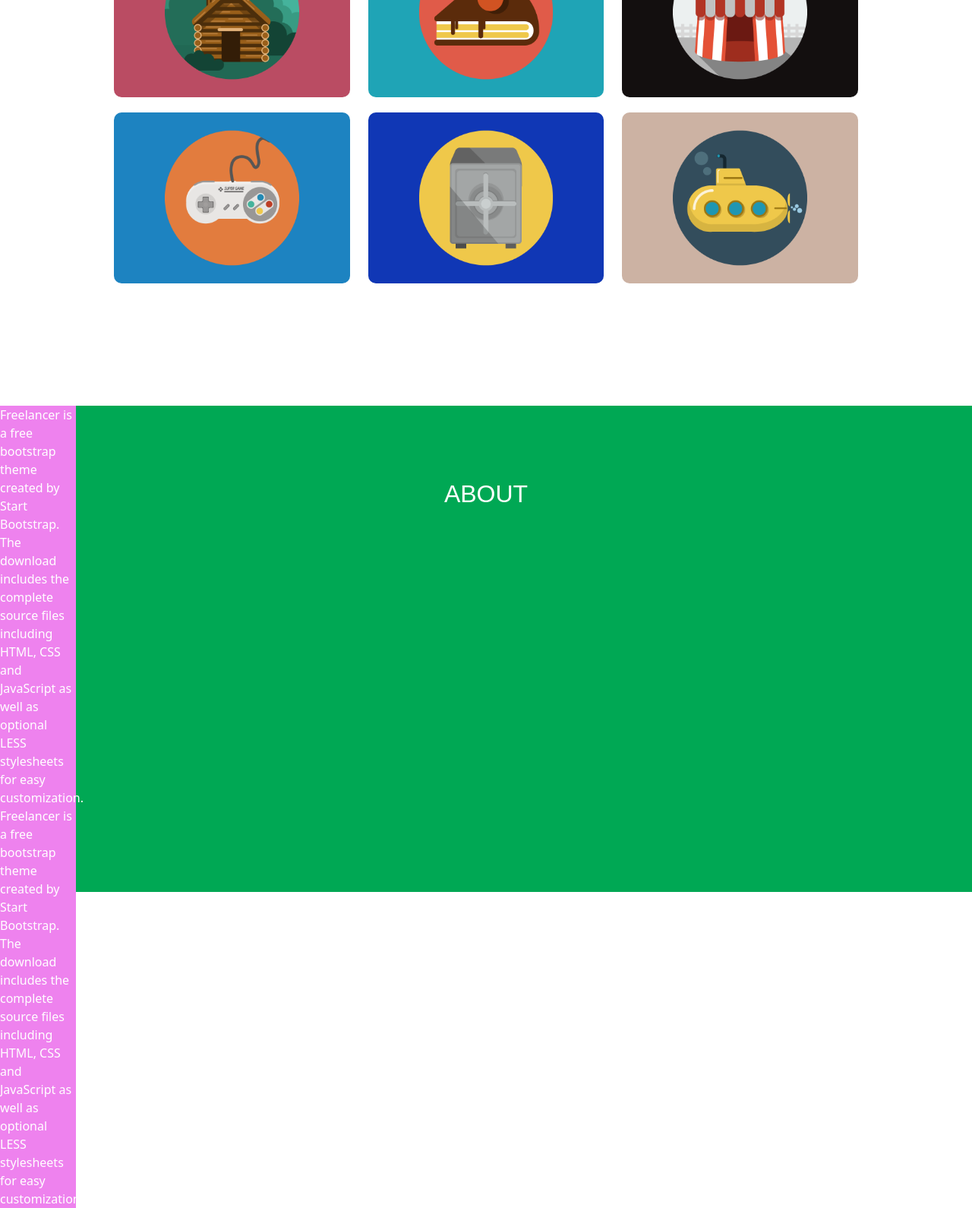
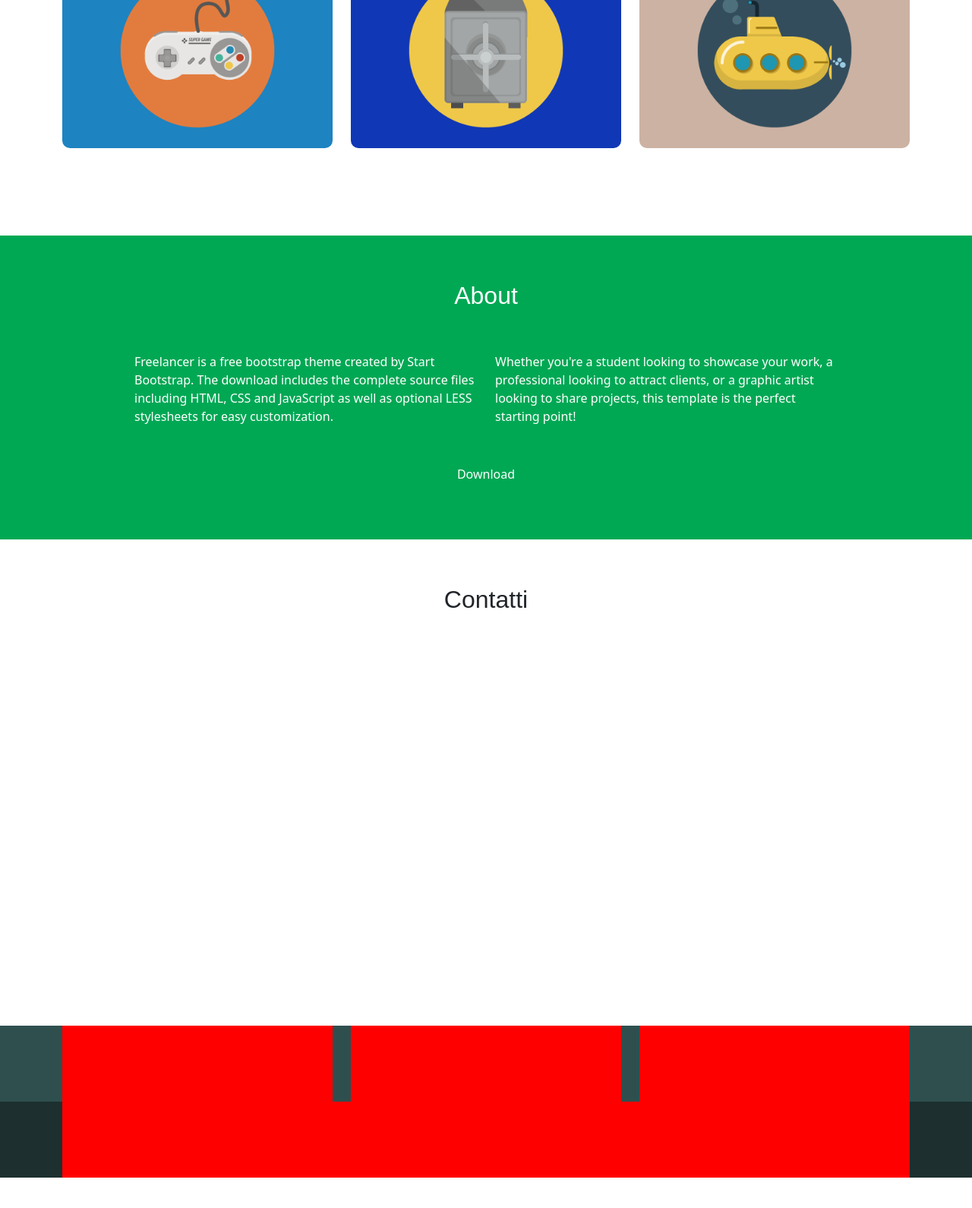
Before and after one commit to emanuele246gi/html-css-bootstrap-freelancer, a plain HTML site: page index.html in a window 1280 px wide. Shown: the part 986-2576 px from the top of the page at 76% size. After the commit the page ends 2536 px from the top, so only its background shows below. Drawn offline with nearby package versions, Linux system fonts and the light colour scheme.

Commit message:
add migliorie

```diff
--- a/css/style.css
+++ b/css/style.css
@@ -4,8 +4,13 @@
     box-sizing: border-box;
 }
 
+.navbar{
+    padding-top: -70px;
+    background-color:darkslategray;
+}
+
 .inizio{
-    background-color:darkslategray;
+
     height: 10vh;
     display: flex;
     justify-content: space-between;
@@ -13,14 +18,14 @@
     padding-left: 180px;
 }
 
-button{
+/* button{
     border: 0;
     background-color:darkslategray;
     font-family: Arial, Helvetica, sans-serif;
     color: white;
     font-weight: bold;
     padding-right: 20px;
-}
+} */
 
 .navigazione{
     margin-right: 180px;
@@ -31,18 +36,13 @@ button{
     width: 100%;
     margin: 0;
     position: relative;
+    padding: 60px;
 }
 
-.two{
-    height: 100vh;
-    width: 100%;
-    margin: 0;
-    position: relative;
-}
-
-.one, .three{
+.jumbotron, #about{
     background-color: rgb(0, 168, 84);
-    margin: 0;
+    height: 50vh;
+    color: white;
 }
 
 .avatar-img{
@@ -54,82 +54,46 @@ button{
     height: 200px;
 }
 
-.titolo-avatar{
-    text-align: center;
-    color: white;
+h2{
     font-family: Arial, Helvetica, sans-serif;
-    padding-top: 15px;
     font-weight: bold;
-    position: absolute;
-    bottom: 120px;
-    left: 50%;
-    transform: translate(-50%, -50%);
 }
 
-.titolo-portfolio{
-    text-align: center;
-    color: black;
-    font-family: Arial, Helvetica, sans-serif;
-    padding-top: 15px;
-    padding-bottom: 15px;
-    font-weight: bolder;
-    position: absolute;
-    top: 120px;
-    left: 50%;
-    transform: translate(-50%, -50%);
-}
-
-.portfolio{
-    padding: 150px;
-    margin-bottom: 30px;
-}
-
-.row {
-    display: flex;
-    flex-wrap: wrap;
-    margin: 0 auto;
-}
-
-.col-xs {
-    flex-grow: 1;
-    flex-basis: 0;
-    max-width: 100%;
-}
-
-.col-xs-1 {
-    flex-basis: calc((100% / 3) * 1);
-    max-width: calc((100% / 3) * 1);
+.two{
+    height: 100vh;
+    width: 100%;
+    margin: 0;
+    position: relative;
 }
 
 .img{
     width: 100%;
     border-radius: 10px;
     margin-top: 20px;
-
 }
 
-.titolo-about{
-    text-align: center;
-    color: white;
-    font-family: Arial, Helvetica, sans-serif;
-    padding-top: 15px;
-    padding-bottom: 15px;
-    font-weight: bolder;
-    position: absolute;
-    top: 120px;
-    left: 50%;
-    transform: translate(-50%, -50%);
+.text{
+    background-color: rgb(0, 168, 84);
+    height: 100px;
+    width: 100%;
 }
 
-.col-xs-2 {
-    flex-basis: calc((100% / 2) * 1);
-    max-width: calc((100% / 2) * 1);
-    display: inline;
+.footer-top{
+    background-color: darkslategray;
 }
 
-.txt{
-    color: white;
-    background-color: violet;
-    flex-wrap: nowrap;
-    width: 100px;
+.alto{
+    background-color: red;
+    height: 100px;
+    width: 100%;
 }
+
+.footer-bottom{
+    background-color: rgb(29, 47, 47);
+}
+
+.basso{
+    background-color: red;
+    height: 100px;
+    width: 100%;
+}
--- a/index.html
+++ b/index.html
@@ -4,7 +4,7 @@
     <meta charset="UTF-8">
     <meta http-equiv="X-UA-Compatible" content="IE=edge">
     <meta name="viewport" content="width=device-width, initial-scale=1.0">
-    <title>Document</title>
+    <title>Bootstrap Freelancer</title>
     <link rel="stylesheet" href="css/style.css">
     <link href="https://cdn.jsdelivr.net/npm/bootstrap@5.0.1/dist/css/bootstrap.min.css" rel="stylesheet" integrity="sha384-+0n0xVW2eSR5OomGNYDnhzAbDsOXxcvSN1TPprVMTNDbiYZCxYbOOl7+AMvyTG2x" crossorigin="anonymous">
 </head>
@@ -12,21 +12,23 @@
 
     <!-- Intestazione -->
     <header>
-        <nav>
+        <nav class="navbar navbar-expand-lg navbar-light bg-navbar">
+            <div class="container">
+                <div class="text-uppercase">
+                    <a class="navbar-brand" href="#">Start Bootstrap</a>
+                </div>
                 <div class="inizio">
-                <button class="bootstrap">
-                    START BOOTSTRAP
-                </button>
                     <div class="navigazione">
                         <button>
-                        PORTFOLIO
+                            Portfolio
                         </button>
                         <button>
-                        ABOUT
+                            About
                         </button>
                         <button>
-                        CONTACT
+                            Contact
                         </button>
+                    </div>
                 </div>
             </div>
         </nav>
@@ -36,80 +38,141 @@
     <main>
 
         <!-- Sezione uno -->
-        <section class="contenitore one">
+        <section class="jumbotron contenitore one">
+            <div class="container">
+                <div class="row">
                     <div class="avatar">
                         <img src="img/avatar.svg" alt="" class="avatar-img">
                     </div>
                     <div class="titolo-avatar">
                         <h2>START BOOTSTRAP</h2>
                     </div>
+                </div>
+            </div>
         </section>
 
         <!-- Sezione due -->
-        <section class="contenitore two">
-            <div class="titolo-portfolio">
-                <h2>PORTFOLIO</h2>
+        <section id="portfolio" class="contenitore two">
+            <div class="container">
+                <div class="row titolo-portfolio">
+                    <div class="col-12 text-center"><h2>PORTFOLIO</h2></div>
                 </div>
-            <div class="row portfolio">
-                <div class="col-xs-1">
+                <div class="row g-4">
+                    <div class="col-12 col-md-6 col-lg-4">
                         <div class="box uno">
                             <img src="img/cabin.png" alt="" class="img">
                         </div>
                     </div>
-                <div class="col-xs-1">
+                    <div class="col-12 col-md-6 col-lg-4">
                         <div class="box due">
                             <img src="img/cake.png" alt="" class="img">
                         </div>
                     </div>
-                <div class="col-xs-1">
+                    <div class="col-12 col-md-6 col-lg-4">
                         <div class="box due">
                             <img src="img/circus.png" alt="" class="img">
                         </div>
                     </div>
-                <div class="col-xs-1">
+                    <div class="col-12 col-md-6 col-lg-4">
                         <div class="box due">
                             <img src="img/game.png" alt="" class="img">
                         </div>
                     </div>
-                <div class="col-xs-1">
+                    <div class="col-12 col-md-6 col-lg-4">
                         <div class="box due">
                             <img src="img/safe.png" alt="" class="img">
                         </div>
                     </div>
-                <div class="col-xs-1">
+                    <div class="col-12 col-md-6 col-lg-4">
                         <div class="box due">
                             <img src="img/submarine.png" alt="" class="img">
+                        </div>
                     </div>
                 </div>
             </div>
         </section>
 
         <!-- Sezione tre -->
-        <section class="contenitore three">
-            <div class="titolo-about">
-                <h2>ABOUT</h2>
+        <section id="about" class="contenitore three">
+            <div class="container">
+                <div class="row">
+                    <div class="col-12 mb-5 text-center">
+                        <h2>About</h2>
+                    </div>
                 </div>
                 <div class="row">
-                <div class="col-xs-2">
-                    <div class="txt l">
+                    <div class="col-12 offset-md-1 col-md-5">
+                        <div class="box text">
                             Freelancer is a free bootstrap theme created by Start Bootstrap. The download includes the complete source files including HTML, CSS and JavaScript as well as optional LESS stylesheets for easy customization.
+                        </div>
+                    </div>
+                    <div class="col-12 col-md-5">
+                        <div class="box text">
+                            Whether you're a student looking to showcase your work, a professional looking to attract clients, or a graphic artist looking to share projects, this template is the perfect starting point!
                         </div>
                     </div>
                 </div>
                 <div class="row">
-                <div class="col-xs-2">
-                    <div class="txt r">
-                        Freelancer is a free bootstrap theme created by Start Bootstrap. The download includes the complete source files including HTML, CSS and JavaScript as well as optional LESS stylesheets for easy customization.
+                    <div class="col-12 mt-5 text-center">
+                        Download
                     </div>
                 </div>
             </div>
         </section>
 
+        <!-- Sezione quattro -->
+        <section id="contatti" class="contenitore four">
+            <div class="container">
+                <div class="row">
+                    <div class="col-12 text-center">
+                        <h2>Contatti</h2>
+                    </div>
+                </div>
+                <div class="row">
+                    <div class="col-12 offset-md-1 col-md-10">
+                        <div class="box">
+
+                        </div>
+                    </div>
+                </div>
+            </div>
+        </section>
     </main>
 
     <!-- Footer -->
     <footer>
+        <div class="footer-top">
+            <div class="container">
+                <div class="row">
+                    <div class="col-12 col-md-4">
+                        <div class="box alto">
 
+                        </div>
+                    </div>
+                    <div class="col-12 col-md-4">
+                        <div class="box alto">
+
+                        </div>
+                    </div>
+                    <div class="col-12 col-md-4">
+                        <div class="box alto">
+
+                        </div>
+                    </div>
+                </div>
+            </div>
+        </div>
+        <div class="footer-bottom">
+            <div class="container">
+                <div class="row">
+                    <div class="col-12">
+                        <div class="box basso">
+
+                        </div>
+                    </div>
+                </div>
+            </div>
+        </div>
     </footer>
 
     <script src="https://cdn.jsdelivr.net/npm/bootstrap@5.0.1/dist/js/bootstrap.bundle.min.js" integrity="sha384-gtEjrD/SeCtmISkJkNUaaKMoLD0//ElJ19smozuHV6z3Iehds+3Ulb9Bn9Plx0x4" crossorigin="anonymous"></script>
```
Lines whose indentation alone changed are shown as unchanged.
